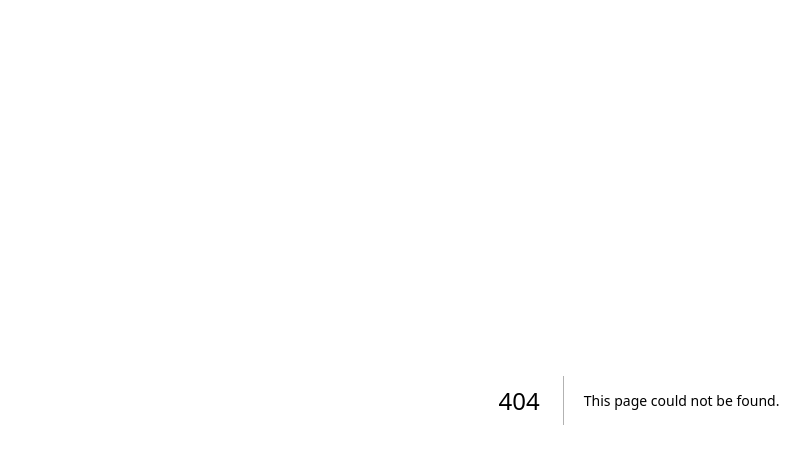
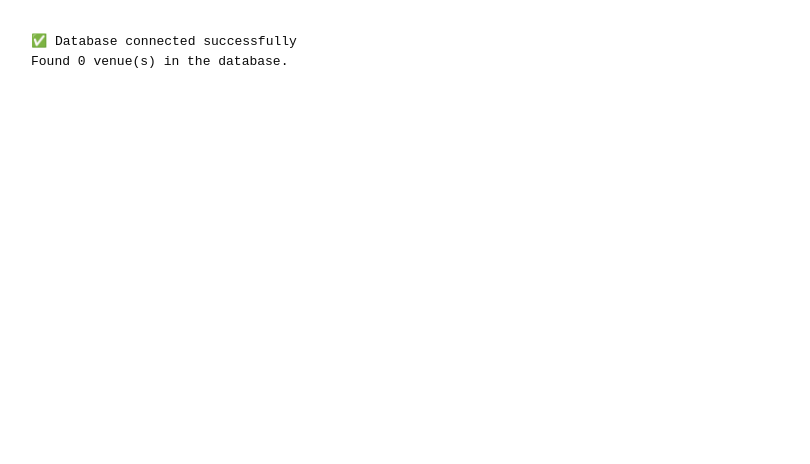
Before and after one commit to jaimearamburo/sports-finder-app, a Next.js app: page /test-connection in a window 1280 px wide. Before the commit this address had no page. Shown: the top 464 px of the page, without its empty margins (1-811 px from the left). Built offline with nearby package versions, Linux system fonts and the light colour scheme; no server answers; the database is empty.

Commit message:
#6 - Extra connection test

```diff
--- /dev/null
+++ b/app/test-connection/page.tsx
@@ -0,0 +1,32 @@
+import { prisma } from "@/lib/prisma";
+
+// Forces this page to run the query fresh on every visit, instead of
+// caching a snapshot from build time — important for an actual live test.
+export const dynamic = "force-dynamic";
+
+export default async function TestConnectionPage() {
+  let venueCount: number | null = null;
+  let error: string | null = null;
+
+  try {
+    venueCount = await prisma.venue.count();
+  } catch (e) {
+    error = e instanceof Error ? e.message : "Unknown error";
+  }
+
+  if (error) {
+    return (
+      <div style={{ padding: 32, fontFamily: "monospace" }}>
+        <h1>❌ Database connection failed</h1>
+        <pre>{error}</pre>
+      </div>
+    );
+  }
+
+  return (
+    <div style={{ padding: 32, fontFamily: "monospace" }}>
+      <h1>✅ Database connected successfully</h1>
+      <p>Found {venueCount} venue(s) in the database.</p>
+    </div>
+  );
+}
```
